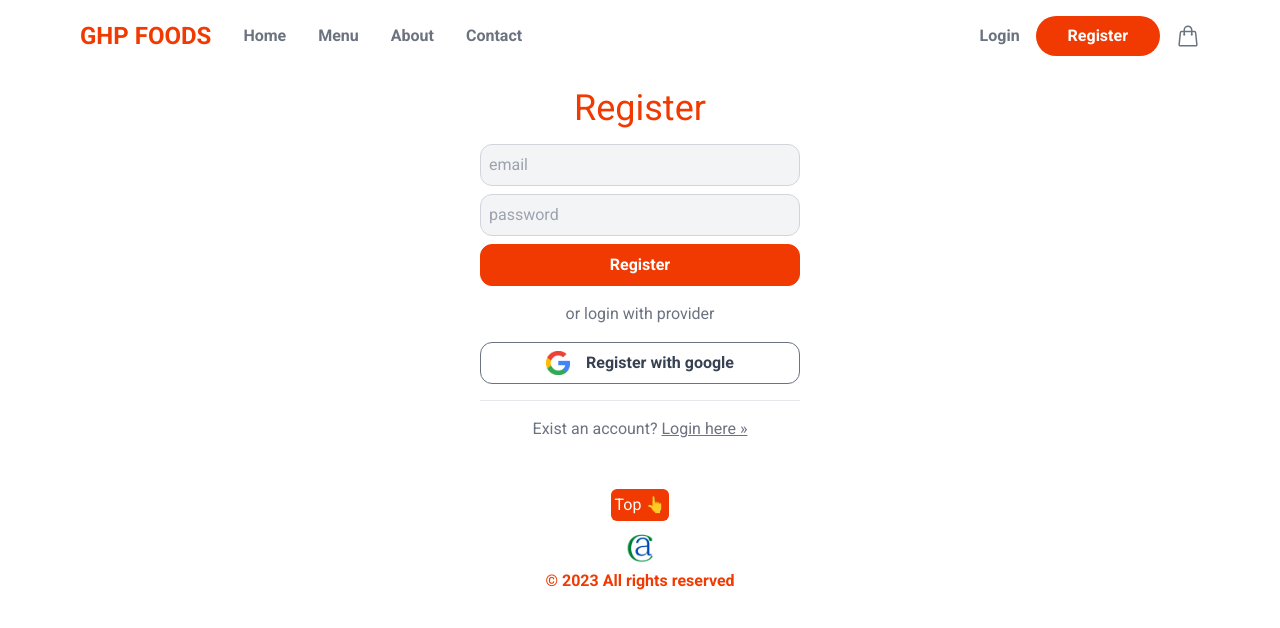
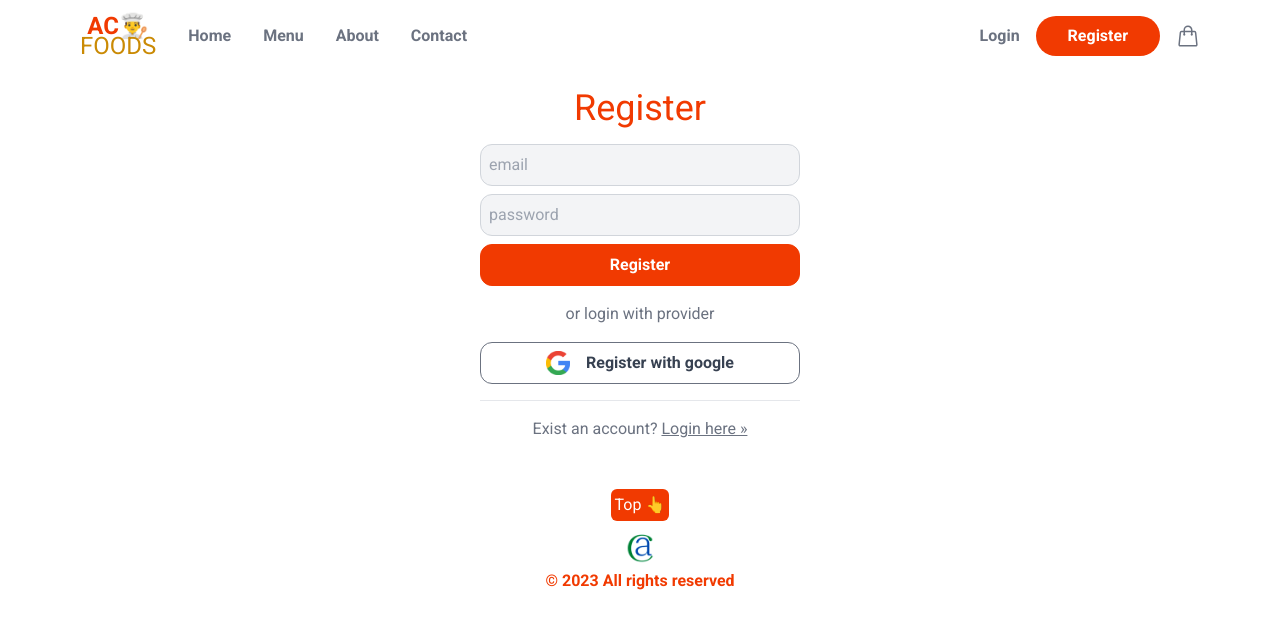
Before and after one commit to Pegu-Mrigen/next-foods-app, a Next.js app: page /register in a window 1280 px wide. Shown: the top 628 px of the page. Built offline with nearby package versions, Linux system fonts and the light colour scheme; no server answers.

Commit message:
20122023

```diff
--- a/src/components/layout/Header.js
+++ b/src/components/layout/Header.js
@@ -4,7 +4,7 @@ import Link from "next/link";
 import { useContext, useEffect, useState } from "react";
 import ShoppingCart from "../icons/ShoppingCart";
 import BarsThree from "../icons/BarsThree";
-import { CartContext } from '@/components/AppContext';
+import { CartContext } from "@/components/AppContext";
 
 function AuthLinks({ status, userName }) {
   if (status === "authenticated")
@@ -15,7 +15,7 @@ function AuthLinks({ status, userName }) {
         </Link>
 
         <button
-          onClick={() => signOut({callbackUrl:"/"})}
+          onClick={() => signOut({ callbackUrl: "/" })}
           className="bg-primary rounded-full text-white px-8 py-2"
         >
           Logout
@@ -23,7 +23,6 @@ function AuthLinks({ status, userName }) {
       </>
     );
   if (status === "unauthenticated")
-
     return (
       <>
         <Link href="/login">Login</Link>
@@ -33,7 +32,6 @@ function AuthLinks({ status, userName }) {
         >
           Register
         </Link>
-
       </>
     );
 }
@@ -42,10 +40,9 @@ export default function Header() {
   const session = useSession();
   const { clearCart } = useContext(CartContext);
 
-
   console.log(session);
   const status = session.status;
-  console.log(status)
+  console.log(status);
 
   const userData = session.data?.user;
   let userName = userData?.name || userData?.email;
@@ -63,19 +60,24 @@ export default function Header() {
       clearCart();
     }
 
-      // clearCart()
-  // eslint-disable-next-line react-hooks/exhaustive-deps
-  }, [ status]);
+    // clearCart()
+    // eslint-disable-next-line react-hooks/exhaustive-deps
+  }, [status]);
   return (
     <header>
       <div className="flex items-center md:hidden justify-between">
-        <Link className="text-primary font-semibold text-2xl" href="/">
-        GHP FOODS
+        <Link
+          className="text-primary font-semibold text-2xl flex flex-col items-center justify-center  leading-6"
+          href="/"
+          onClick={() => setMobileNavOpen(false)}
+        >
+          <span className="text-sm">AC👨‍🍳</span>
+          <span className="text-yellow-600 font-normal text-sm">FOODS</span>
         </Link>
         <div className="flex gap-4 items-center">
           <Link href={"/cart"} className="relative">
             <ShoppingCart />
-            {cartProducts?.length > 0 &&  (
+            {cartProducts?.length > 0 && (
               <span className="absolute -top-2 -right-4 bg-primary text-white text-xs px-1.5 p-1 rounded-full leading-3">
                 {" "}
                 {cartProducts.length}
@@ -104,9 +106,10 @@ export default function Header() {
       )}
 
       <div className="hidden md:flex items-center justify-between">
-        <nav className=" flex items-center gap-8 text-gray-500 font-semibold">
-          <Link className="text-primary font-semibold text-2xl" href="/">
-            GHP FOODS
+        <nav className=" flex items-center gap-8 text-gray-500 font-semibold ">
+          <Link className="text-primary font-semibold text-2xl z-50 flex items-center justify-center leading-5 flex-col" href="/">
+          <span className="text-normal">AC👨‍🍳</span>
+          <span className="text-yellow-600 font-normal text-normal">FOODS</span>
           </Link>
           <Link href={"/"}>Home</Link>
           <Link href={"/menu"}>Menu</Link>
```
